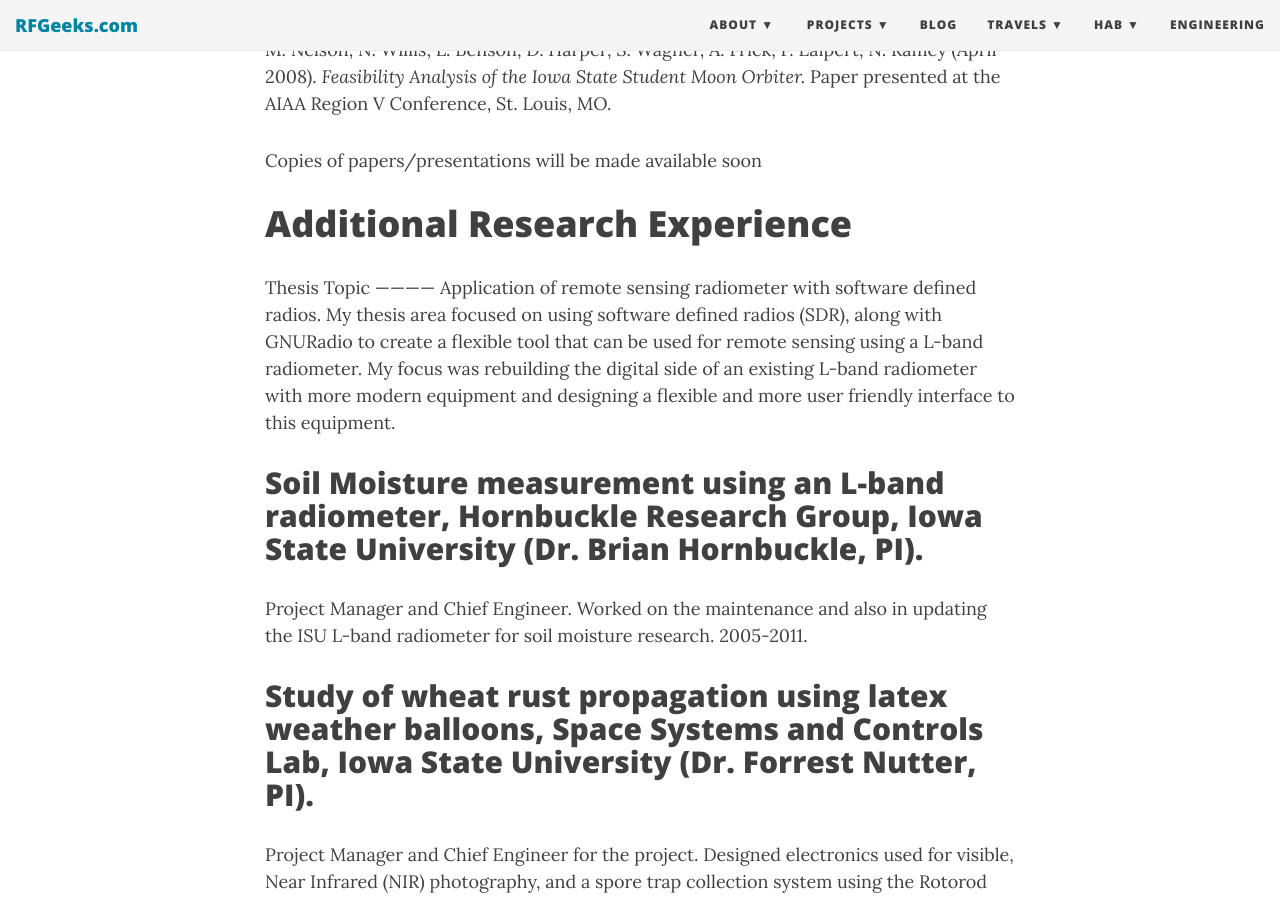
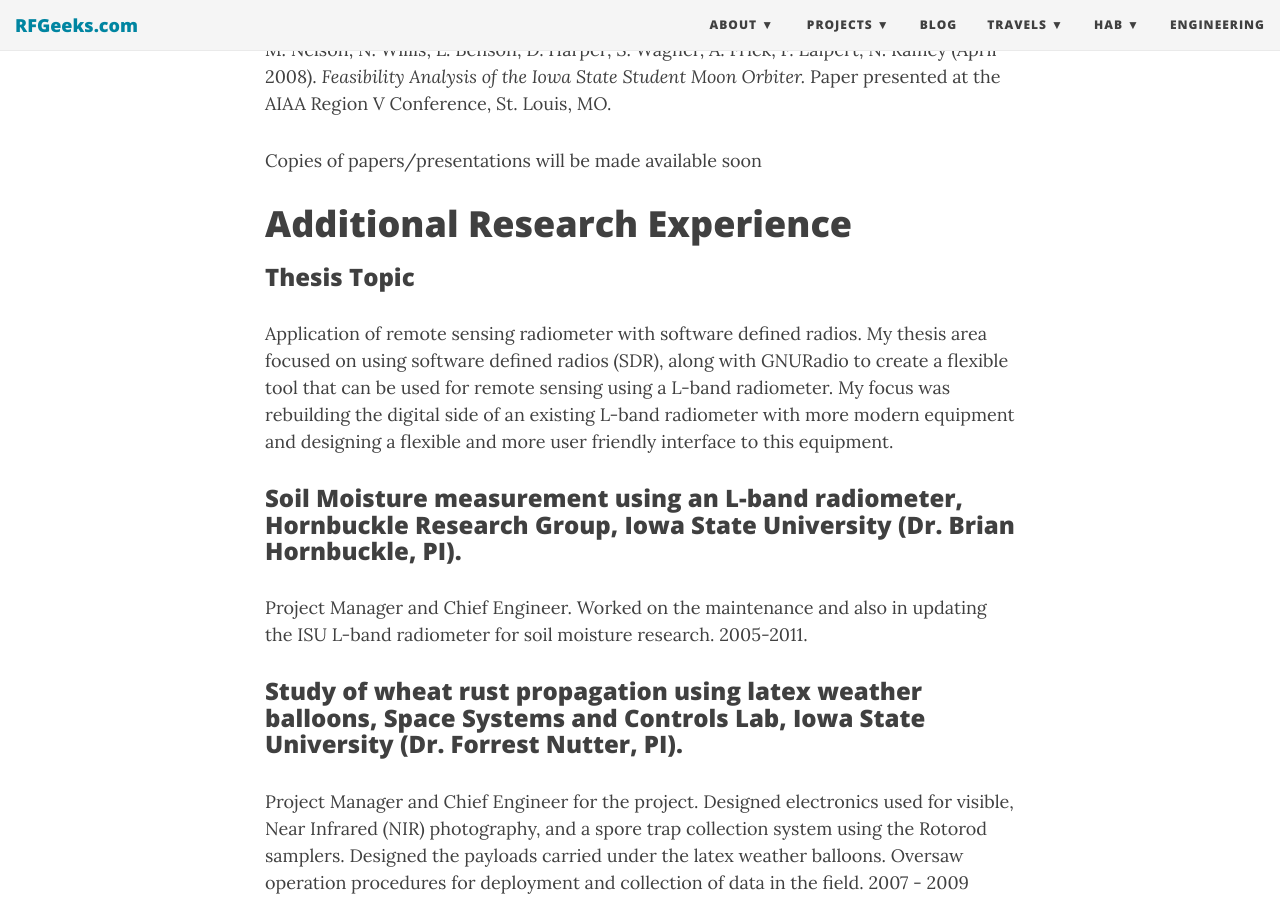
Before and after one commit to matgyver/matgyver.github.com, a Jekyll site: the page built from aboutme.md, in a window 1280 px wide and 900 px high, scrolled down 2498 px. Built offline with Jekyll 4.4.1, drawn with Linux system fonts in a browser that asks for light colours; nearby versions of some CDN libraries.

Commit message:
Fix to headers

```diff
--- a/aboutme.md
+++ b/aboutme.md
@@ -64,16 +64,16 @@ Copies of papers/presentations will be made available soon
 
 Additional Research Experience
 ==============================
-Thesis Topic
-------------
+### Thesis Topic
+
 Application of remote sensing radiometer with software defined radios.  My thesis area focused on using software defined radios (SDR), along with GNURadio to create a flexible tool that can be used for remote sensing using a L-band radiometer.  My focus was rebuilding the digital side of an existing L-band radiometer with more modern equipment and designing a flexible and more user friendly interface to this equipment.
 
-Soil Moisture measurement using an L-band radiometer, Hornbuckle Research Group, Iowa State University (Dr. Brian Hornbuckle, PI).
-----------------------------------------------------------------------------------------------------------------------------------------
+### Soil Moisture measurement using an L-band radiometer, Hornbuckle Research Group, Iowa State University (Dr. Brian Hornbuckle, PI).
+
 Project Manager and Chief Engineer.  Worked on the maintenance and also in updating the ISU L-band radiometer for soil moisture research.  2005-2011.
 
-Study of wheat rust propagation using latex weather balloons, Space Systems and Controls Lab, Iowa State University (Dr. Forrest Nutter, PI).
--------------------------------------------------------------------------------------------------------------------------------------------------
+### Study of wheat rust propagation using latex weather balloons, Space Systems and Controls Lab, Iowa State University (Dr. Forrest Nutter, PI).
+
 Project Manager and Chief Engineer for the project.  Designed electronics used for visible, Near Infrared (NIR) photography, and a spore trap collection system using the Rotorod samplers.  Designed the payloads carried under the latex weather balloons.  Oversaw operation procedures for deployment and collection of data in the field.  2007 - 2009
 
 Honours and Awards
```
